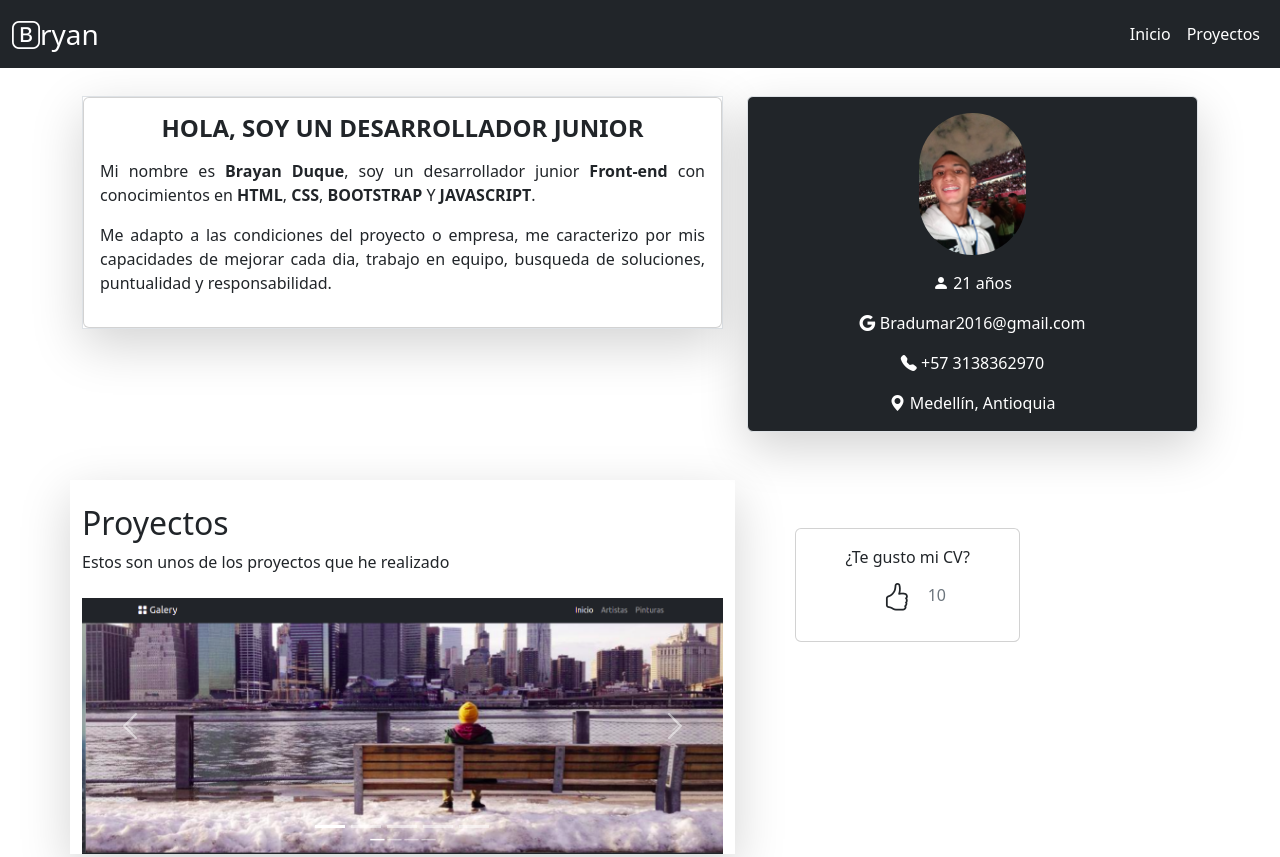
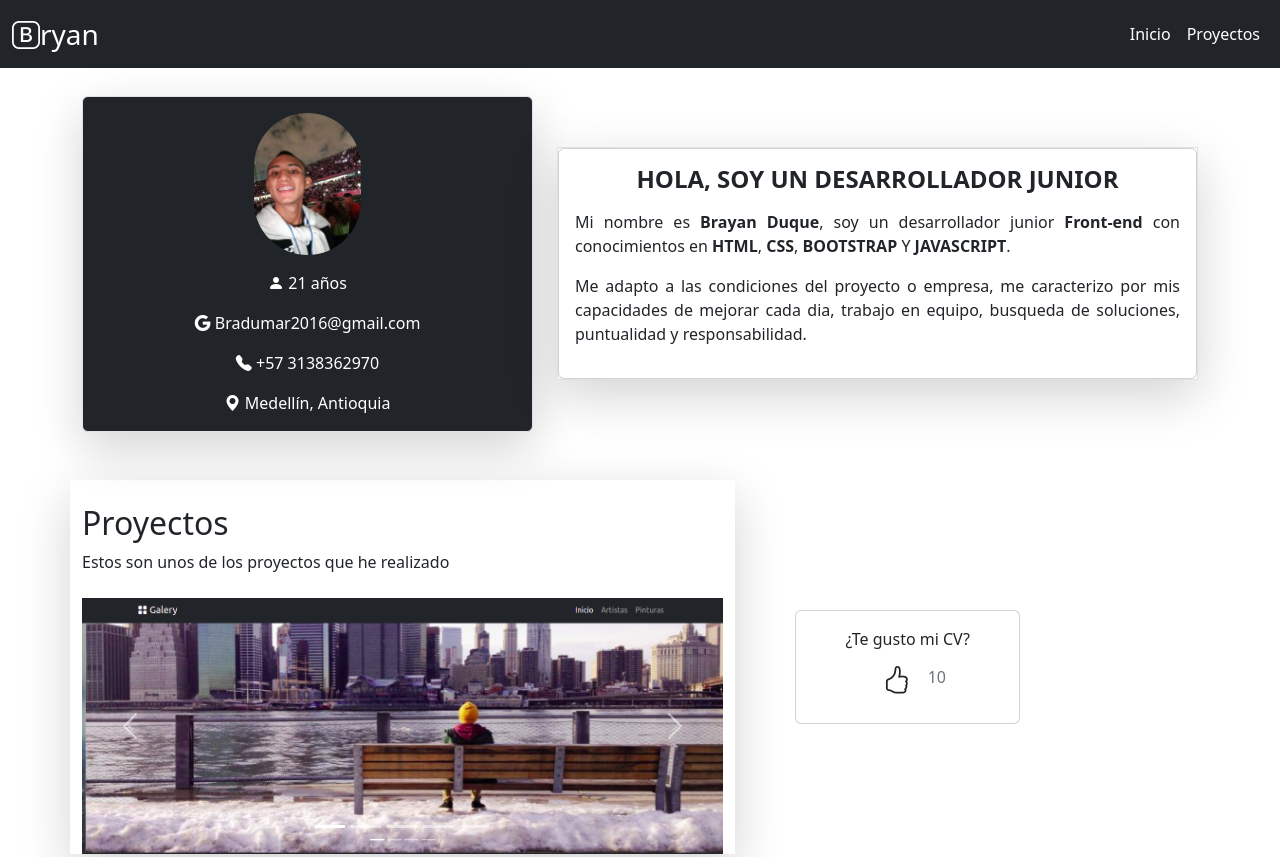
Before and after one commit to BrayanDuque/cv-programador, a website: page index.html in a window 1280 px wide. Shown: the top 857 px of the page. Drawn offline with nearby package versions, Linux system fonts and the light colour scheme.

Commit message:
cambios en el html

```diff
--- a/index.html
+++ b/index.html
@@ -32,7 +32,18 @@
 
     <section id="inicio">
         <div class="container mt-5">
-            <div class="row">
+            <div class="row d-flex align-items-center">
+              <div class="col-12 col-md-5 my-5">
+                <div class="container text-center bg-dark text-white border border-none rounded shadow-lg">
+                    <img src="./asset/brayan.jpg" alt="foto-brayan" class="img-fluid w-25 rounded-pill mt-3">
+                        <div class="d-flex flex-column justify-content-center mt-3 mx-3 mx-md-0">
+                            <p><i class="bi bi-person-fill"></i> 21 años</p>
+                            <p><i class="bi bi-google"></i> Bradumar2016@gmail.com</p>
+                            <p><i class="bi bi-telephone-fill"></i> +57 3138362970</p>
+                            <p><i class="bi bi-geo-alt-fill"></i> Medellín, Antioquia</p>
+                        </div>
+                </div>
+            </div>
                 <div class="col-12 col-md-7 my-5">
                     <div class="border border-none shadow-lg">
                         <div class="card">
@@ -44,17 +55,7 @@
                             </div>
                           </div>
                 </div>
-                <div class="col-12 col-md-5 my-5">
-                    <div class="container text-center bg-dark text-white border border-none rounded shadow-lg">
-                        <img src="./asset/brayan.jpg" alt="foto-brayan" class="img-fluid w-25 rounded-pill mt-3">
-                            <div class="d-flex flex-column justify-content-center mt-3 mx-3 mx-md-0">
-                                <p><i class="bi bi-person-fill"></i> 21 años</p>
-                                <p><i class="bi bi-google"></i> Bradumar2016@gmail.com</p>
-                                <p><i class="bi bi-telephone-fill"></i> +57 3138362970</p>
-                                <p><i class="bi bi-geo-alt-fill"></i> Medellín, Antioquia</p>
-                            </div>
-                    </div>
-                </div>
+
             </div>
         </div>
     </section>
@@ -62,7 +63,7 @@
 
     <section id="Proyectos" class="mb-5">
         <div class="container">
-            <div class="row">
+            <div class="row d-flex align-items-center">
                 <div class="col-12 col-md-7 shadow-lg">
                     <div class="my-4">
                         <h2>Proyectos</h2>
```
